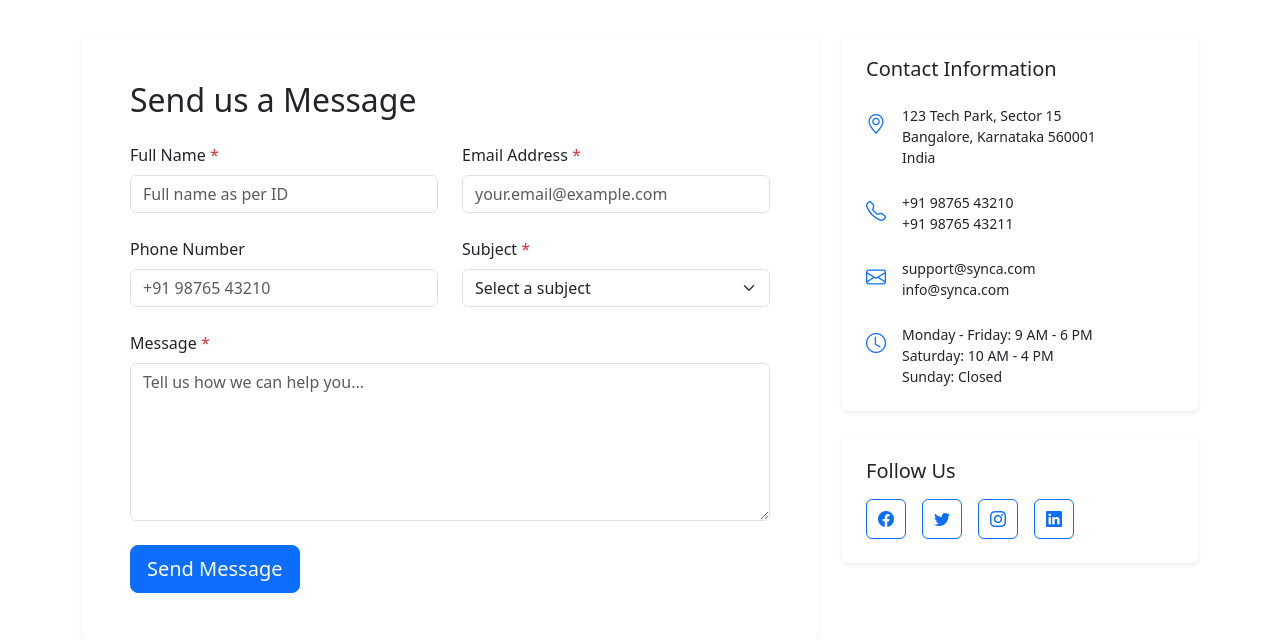
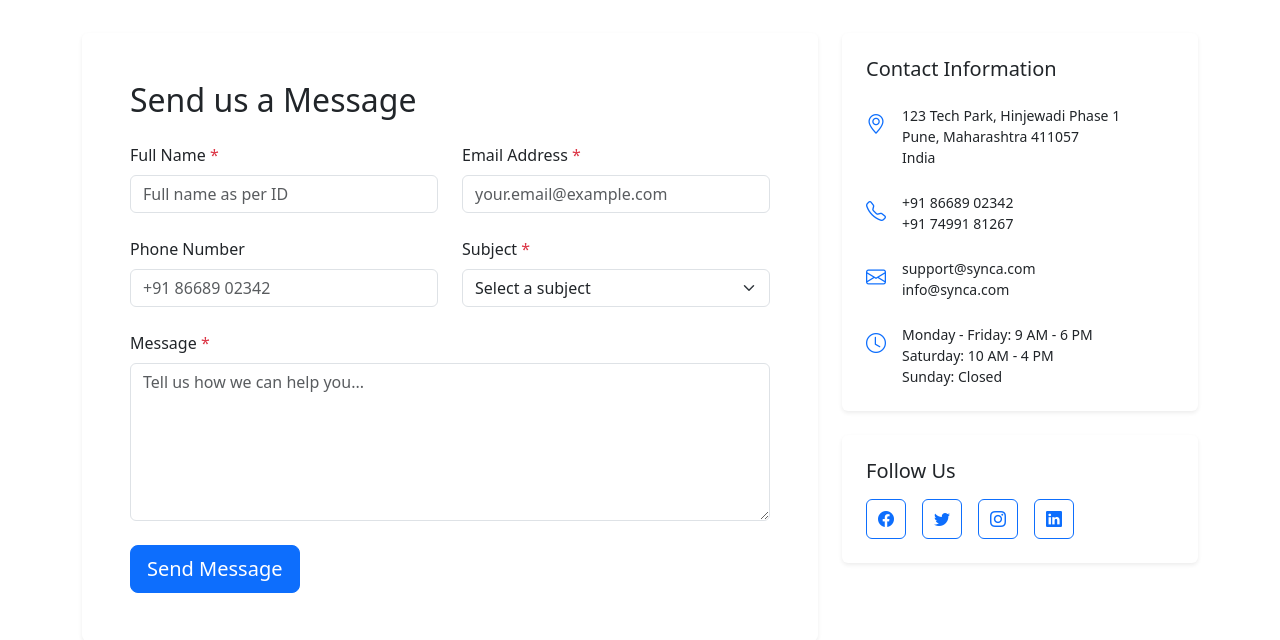
Before and after one commit to Shash-135/Synca, a Django app: page /contact/ in a window 1280 px wide. Shown: the part 311-951 px from the top of the page. Run offline with Django 5.2, Linux system fonts and the light colour scheme.

Commit message:
Update contact details for Pune office

```diff
--- a/templates/public/contact.html
+++ b/templates/public/contact.html
@@ -12,13 +12,22 @@
     "@type": "Organization",
     "name": "Synca",
     "url": "https://synca.com",
-    "contactPoint": {
-        "@type": "ContactPoint",
-        "telephone": "+91 98765 43210",
-        "contactType": "customer support",
-        "areaServed": "IN",
-        "availableLanguage": ["en", "hi"]
-    }
+    "contactPoint": [
+        {
+            "@type": "ContactPoint",
+            "telephone": "+91 86689 02342",
+            "contactType": "customer support",
+            "areaServed": "IN",
+            "availableLanguage": ["en", "hi"]
+        },
+        {
+            "@type": "ContactPoint",
+            "telephone": "+91 74991 81267",
+            "contactType": "customer support",
+            "areaServed": "IN",
+            "availableLanguage": ["en", "hi"]
+        }
+    ]
 }
 </script>
 {% endblock %}
@@ -61,7 +70,7 @@
 
                                 <div class="col-md-6">
                                     <label for="phone" class="form-label">Phone Number</label>
-                                    <input type="tel" class="form-control" id="phone" name="phone" placeholder="+91 98765 43210" pattern="^\+?\d{7,15}$" inputmode="tel">
+                                    <input type="tel" class="form-control" id="phone" name="phone" placeholder="+91 86689 02342" pattern="^\+?\d{7,15}$" inputmode="tel">
                                     <div class="invalid-feedback">Use digits only, optionally prefixed with +, min 7 and max 15 digits.</div>
                                 </div>
 
@@ -107,8 +116,8 @@
                                     <i class="bi bi-geo-alt text-primary fs-5 mt-1" style="flex-shrink: 0;"></i>
                                     <div>
                                         <p class="mb-0 small">
-                                            123 Tech Park, Sector 15<br>
-                                            Bangalore, Karnataka 560001<br>
+                                            123 Tech Park, Hinjewadi Phase 1<br>
+                                            Pune, Maharashtra 411057<br>
                                             India
                                         </p>
                                     </div>
@@ -120,8 +129,8 @@
                                     <i class="bi bi-telephone text-primary fs-5 mt-1" style="flex-shrink: 0;"></i>
                                     <div>
                                         <p class="mb-0 small">
-                                            +91 98765 43210<br>
-                                            +91 98765 43211
+                                            +91 86689 02342<br>
+                                            +91 74991 81267
                                         </p>
                                     </div>
                                 </div>
```
